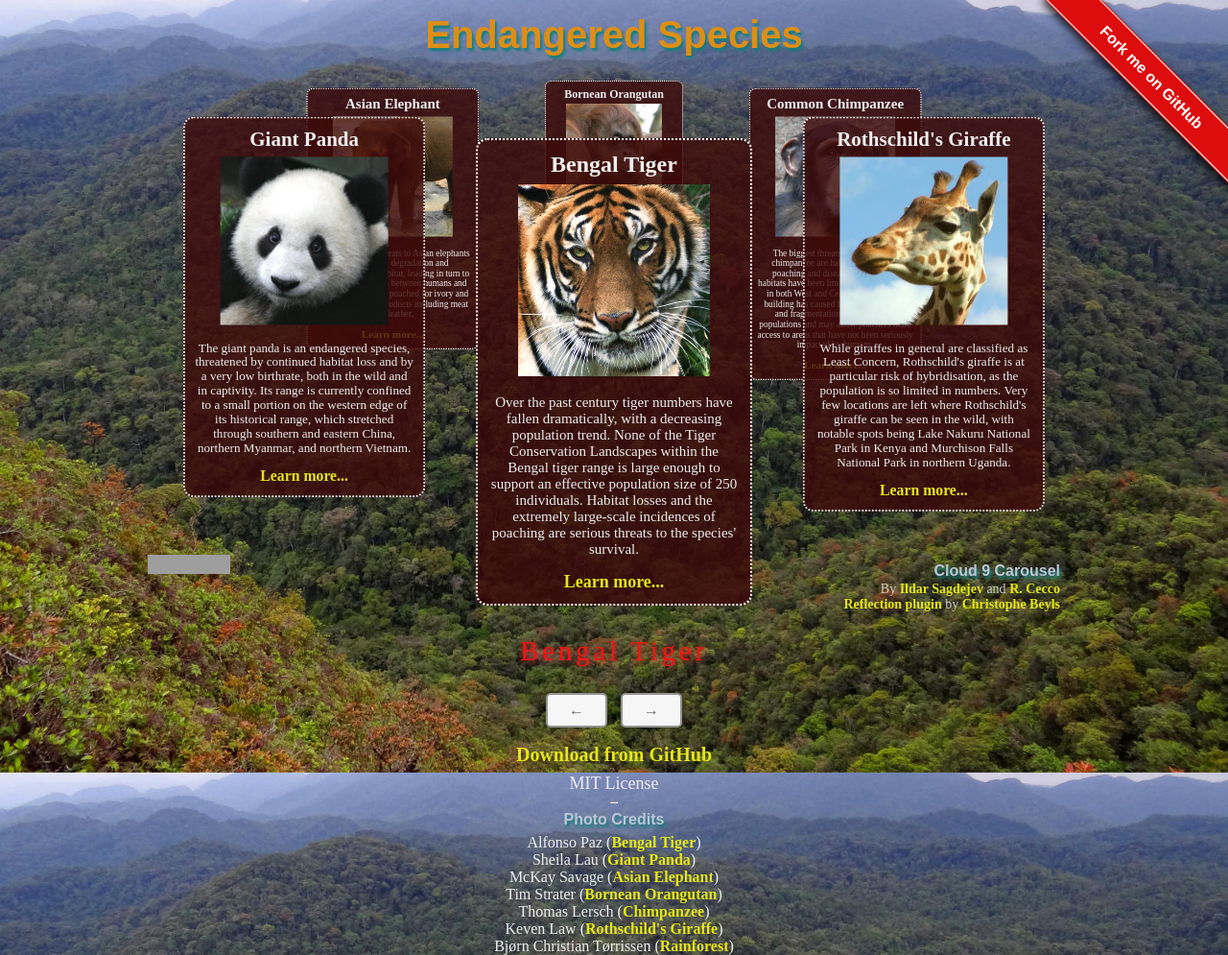
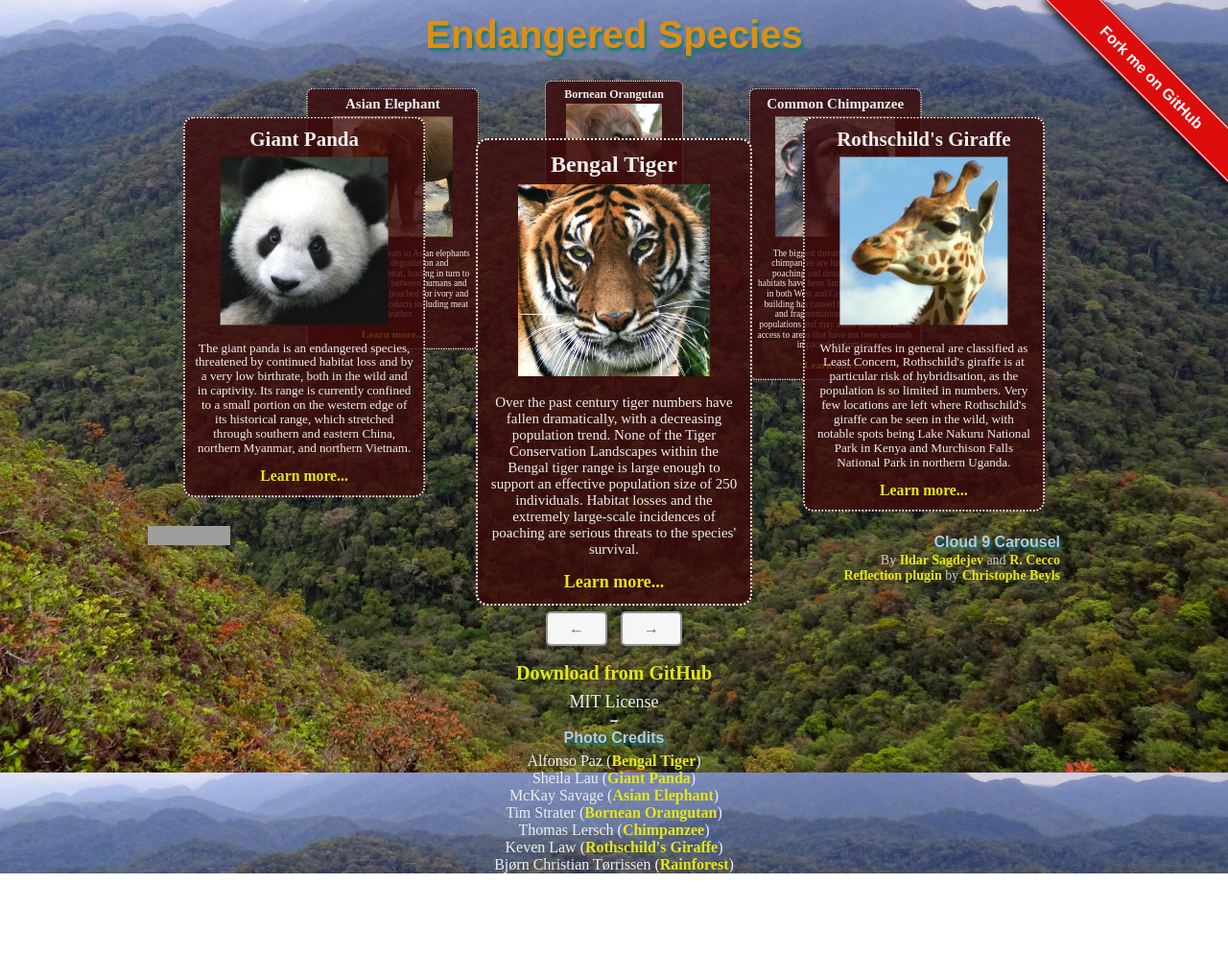
Before and after one commit to specious/cloud9carousel, a plain HTML site: page species.html in a window 1280 px wide. Shown: the whole page at 96% size. After the commit the page ends 910 px from the top, so only its background shows below. Drawn offline with Linux system fonts and the light colour scheme; grey boxes are pictures that could not be loaded.

Commit message:
Species demo: removed front item caption field

```diff
--- a/css/common.css
+++ b/css/common.css
@@ -45,15 +45,6 @@ h1 {
 footer {
   display: block;
   position: relative;
-}
-#item-title {
-  color: #F31414;
-  font-size: 29px;
-  letter-spacing: 0.13em;
-  text-shadow: 1px 1px 6px #C72B2B;
-  text-align: center;
-  margin-top: 30px;
-  margin-bottom: 22px;
 }
 #nav {
   text-align: center;
--- a/species.html
+++ b/species.html
@@ -128,7 +128,6 @@
       </div>
     </div>
     <footer>
-      <p id="item-title">&nbsp;</p>
       <div id="nav" class="noselect">
         <button class="left">
           ←
@@ -202,21 +201,12 @@
         buttonLeft: $("#nav > .left"),
         buttonRight: $("#nav > .right"),
         bringToFront: true,
-        onRendered: rendered,
         onLoaded: function() {
           showcase.css( 'visibility', 'visible' )
           showcase.css( 'display', 'none' )
           showcase.fadeIn( 1500 )
         }
       } )
-
-      function rendered( carousel ) {
-        title.text( carousel.nearestItem().element.getElementsByTagName( "h2" )[0].innerHTML )
-
-        // Fade in based on proximity of the item
-        var c = Math.cos((carousel.floatIndex() % 1) * 2 * Math.PI)
-        title.css('opacity', 0.5 + (0.5 * c))
-      }
 
       //
       // Simulate physical button click effect
```
Also changed, not shown: index.html (+9 -0 lines).
